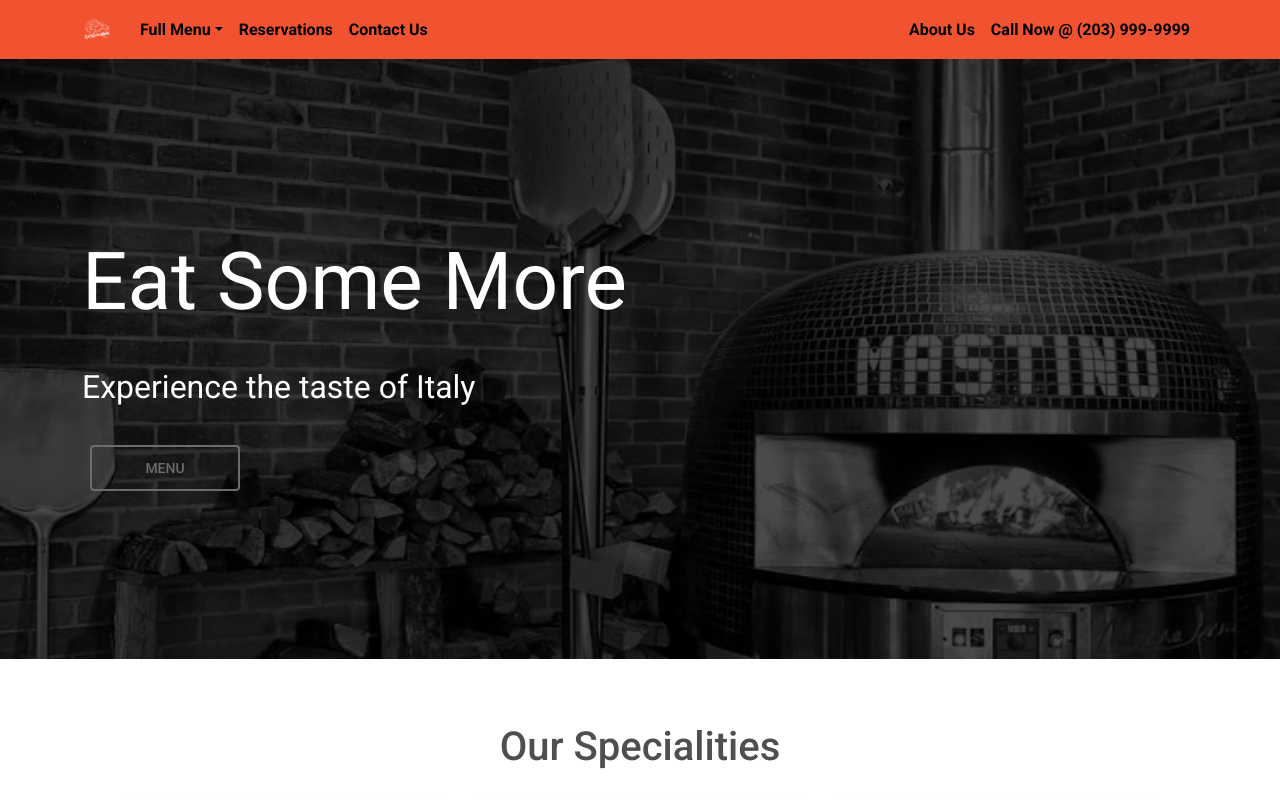
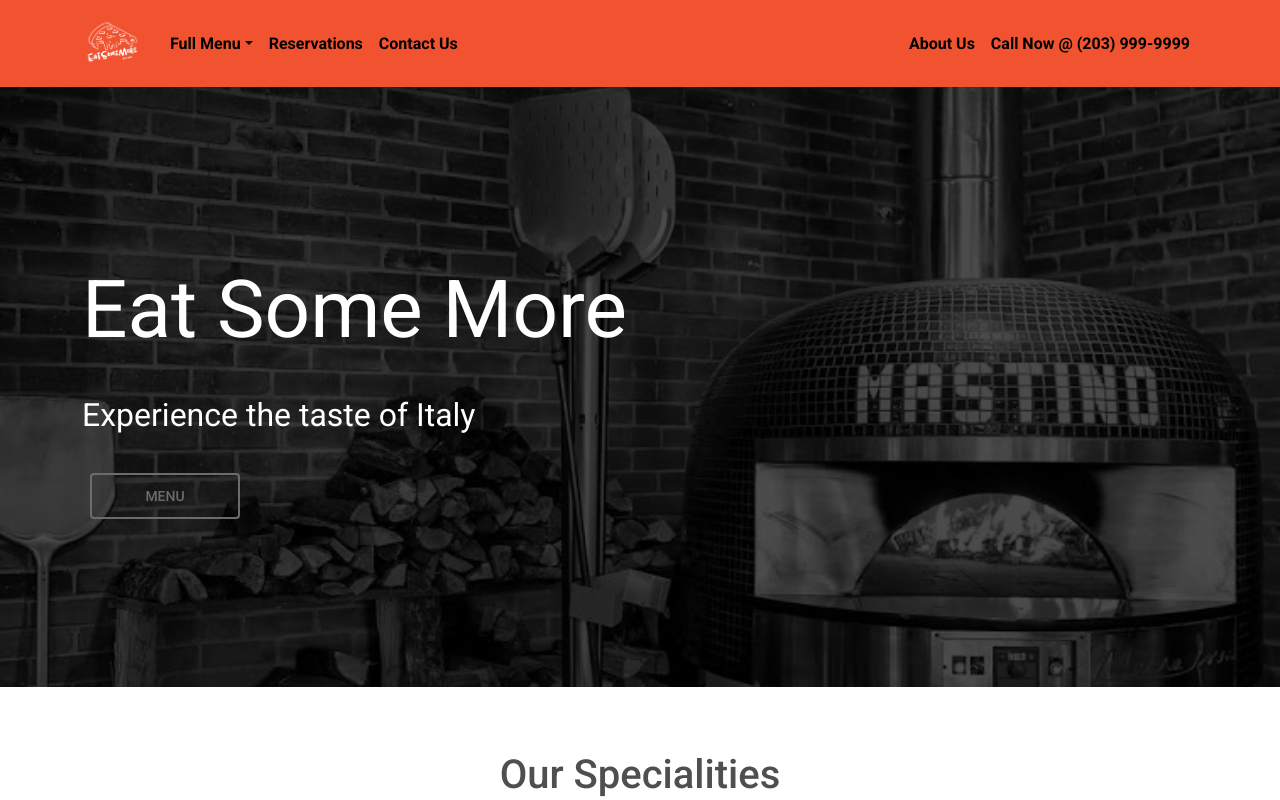
Before and after one commit to 23wrightl/eatsomemore, a React (Create React App) app: page / in a window 1280 px wide. Shown: the top 800 px of the page. Built offline with nearby package versions, Linux system fonts and the light colour scheme; grey boxes are pictures that could not be loaded.

Commit message:
logo bigger

```diff
--- a/src/pages/App.js
+++ b/src/pages/App.js
@@ -20,8 +20,8 @@ function App() {
         <Navbar.Brand href="/">
             <img
               src={logo}
-              width="30"
-              height="30"
+              width="60"
+              height="60"
               className="d-inline-block align-top"
               alt="React Bootstrap logo"
             />
```
